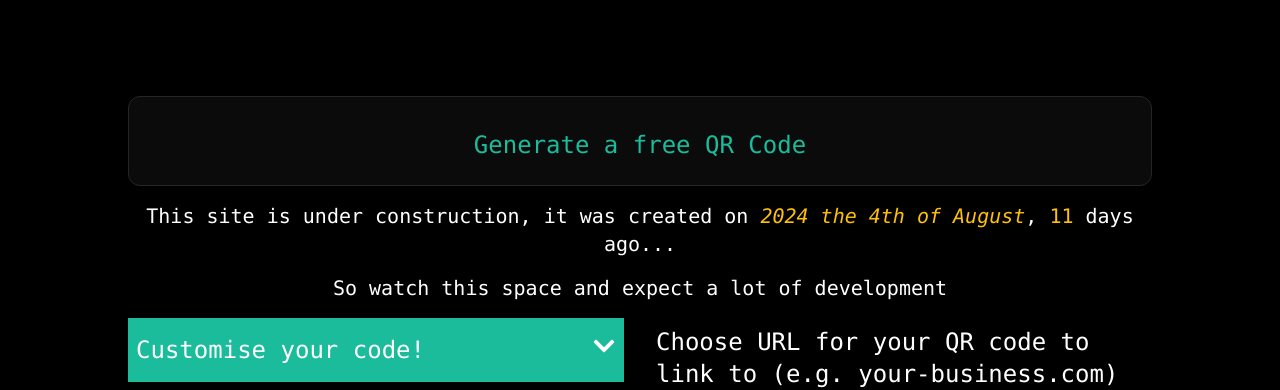
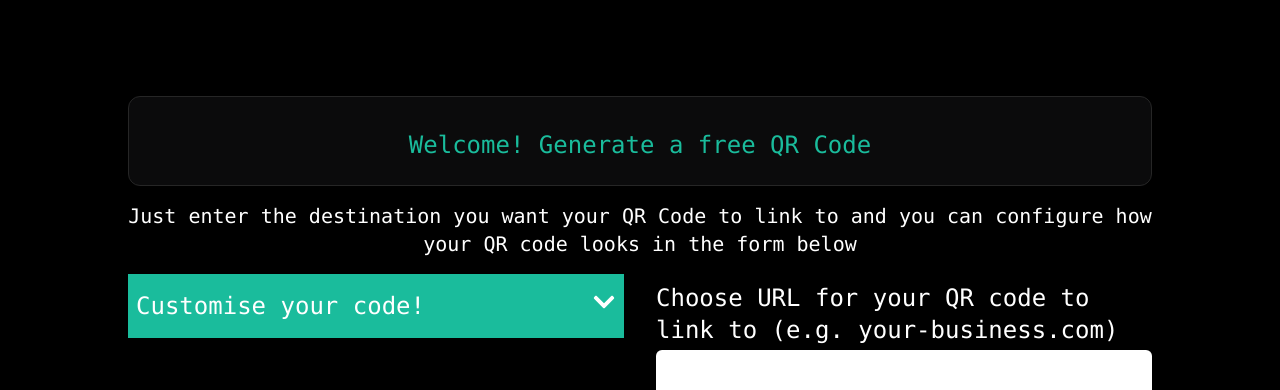
Before and after one commit to AidanLDev/free-qr-gen, a Next.js app: page / in a window 1280 px wide. Shown: the top 390 px of the page. Built offline with nearby package versions, Linux system fonts and the light colour scheme.

Commit message:
Header messaeg update

```diff
--- a/src/app/page.tsx
+++ b/src/app/page.tsx
@@ -1,4 +1,3 @@
-import { format, differenceInDays } from 'date-fns'
 import QRInfoForm from './components/form/QRInfoForm'
 import { Metadata } from 'next'
 import JsonLd from './components/JsonLd'
@@ -9,8 +8,6 @@ export const metadata: Metadata = {
   },
 }
 
-const siteCreatedDate = new Date('2024/08/04')
-
 export default function Home() {
   return (
     <div className="min-h-screen  px-8 sm:px-24 flex flex-col justify-between pb-4">
@@ -18,25 +15,11 @@ export default function Home() {
         <JsonLd />
         <div className="z-10 w-full max-w-5xl items-center justify-between font-mono text-2xl">
           <h1 className="fixed left-0 top-0 flex w-full justify-center border-b bg-gradient-to-b pb-6 pt-8 backdrop-blur-2xl border-neutral-800 bg-zinc-800/30 from-inherit lg:static lg:w-auto  lg:rounded-xl lg:border lg:bg-gray-200 lg:bg-zinc-800/30 text-primary">
-            Generate a free QR Code
+            Welcome! Generate a free QR Code
           </h1>
           <h2 className="text-center text-xl sm:my-4 mb-4 mt-28">
-            This site is under construction, it was created on{' '}
-            <span className="italic text-secondary">{`${format(
-              siteCreatedDate,
-              'yyyy'
-            )} the ${format(siteCreatedDate, 'do')} of ${format(
-              siteCreatedDate,
-              'MMMM'
-            )}`}</span>
-            ,{' '}
-            <span className="text-secondary">
-              {differenceInDays(new Date(), siteCreatedDate)}
-            </span>{' '}
-            days ago...
-          </h2>
-          <h2 className="text-center text-xl my-4">
-            So watch this space and expect a lot of development
+            Just enter the destination you want your QR Code to link to and you
+            can configure how your QR code looks in the form below
           </h2>
           <QRInfoForm />
         </div>
```
